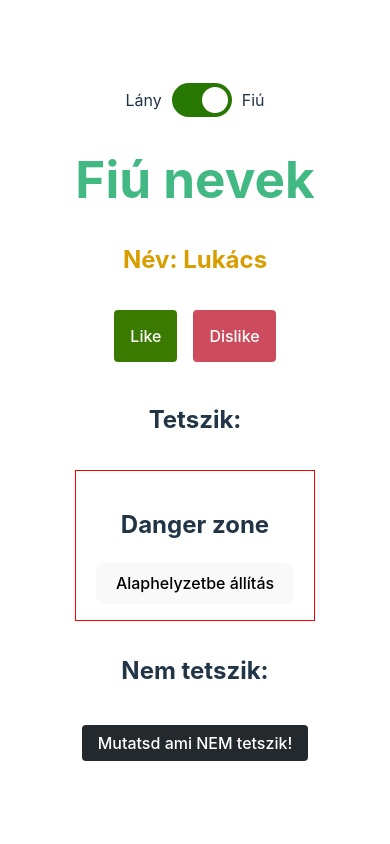
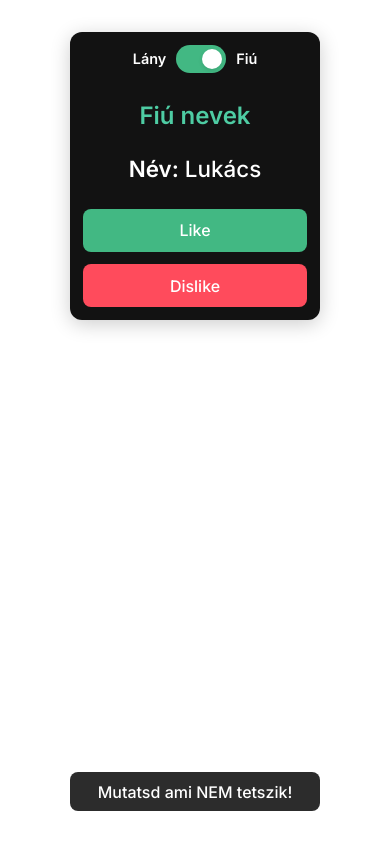
Before and after one commit to therealnemethmate/clash-of-babynames, a Vue app: page / in a window 390 px wide. Shown: the top 844 px of the page. Built offline with nearby package versions, Linux system fonts and the light colour scheme.

Commit message:
refactor: enhance BabyNamesView styling and layout with responsive design

```diff
--- a/src/components/BabyNamesView.vue
+++ b/src/components/BabyNamesView.vue
@@ -41,7 +41,7 @@ function handleReset() {
 
         <h1>{{ nameStore.isBoyNames ? 'Fiú nevek' : 'Lány nevek' }}</h1>
         <h3 class="current-name">
-            Név: {{ nameStore.randomName }}
+            <span class="label">Név:</span> {{ nameStore.randomName }}
         </h3>
         <div class="button-container">
             <button
@@ -60,8 +60,8 @@ function handleReset() {
     </div>
 
     <div class="names-container">
-        <div class="names-list-container">
-            <h2>Tetszik:</h2>
+        <div class="names-list-container liked-names">
+            <h2 class="section-title">Tetszik:</h2>
             <ul class="names-list">
                 <li
                     v-for="name in nameStore.likedNames"
@@ -73,25 +73,25 @@ function handleReset() {
             </ul>
         </div>
 
+        <div class="danger-zone-container">
             <div class="danger-zone">
-            <h2>Danger zone</h2>
+                <h2 class="section-title">Danger zone</h2>
                 <button @click="handleReset">
                     Alaphelyzetbe állítás
                 </button>
             </div>
+        </div>
 
-        <div class="names-list-container">
-            <h2>Nem tetszik: </h2>
+        <div class="names-list-container disliked-names">
+            <h2 class="section-title">Nem tetszik:</h2>
             <button
                 class="show-hide-button"
                 @click="toggleDislikedNames"
             >
                 {{ showDislikedNames ? 'Rejtsd el' : 'Mutatsd' }} ami NEM tetszik!
             </button>
-            <ul
-                v-show="showDislikedNames"
-                class="names-list"
-            >
+            <div class="names-list-wrapper" :class="{ 'hidden': !showDislikedNames }">
+                <ul class="names-list">
                     <li
                         v-for="name in nameStore.dislikedNames"
                         :key="name"
@@ -102,155 +102,173 @@ function handleReset() {
                 </ul>
             </div>
         </div>
+    </div>
 </template>
 
 <style scoped>
+@import url('https://fonts.googleapis.com/css2?family=Inter:wght@400;500;600&display=swap');
+
+body {
+    background-color: #121212;
+    color: #ffffff;
+    font-family: 'Inter', -apple-system, BlinkMacSystemFont, 'Segoe UI', Roboto, Helvetica, Arial, sans-serif;
+    -webkit-font-smoothing: antialiased;
+    -moz-osx-font-smoothing: grayscale;
+}
+
 h1 {
-    color: #42b883;
+    color: #4ecca3;
+    font-weight: 600;
+    margin-bottom: 1.5rem;
+    font-size: 2.2rem;
 }
 
 p {
-    color: #35495e;
+    color: #e0e0e0;
 }
 
 .current-name {
-    color: #d89e00;
-    font-size: 1.5em;
-    font-weight: bold;
-    margin-bottom: 1em;
+    color: #ffffff;
+    font-size: 2em;
+    font-weight: 500;
+    margin-bottom: 1.5em;
+}
+
+.label {
+    font-weight: 600;
+    color: #ffffff;
+}
+
+.section-title {
+    color: #ffffff;
+    font-weight: 600;
+    font-size: 1.5rem;
+    margin-bottom: 1rem;
+}
+
+.button-container {
+    margin-top: 1.5em;
+    display: flex;
+    justify-content: center;
+    gap: 1rem;
+}
+
+.like-button, .dislike-button, .show-hide-button {
+    border: none;
+    border-radius: 8px;
+    padding: 0.8em 1.5em;
+    font-size: 1em;
+    cursor: pointer;
+    transition: all 0.2s ease;
+    font-weight: 500;
+}
+
+.like-button {
+    background-color: #42b883;
+    color: white;
+}
+
+.like-button:hover {
+    background-color: #3aa876;
+}
+
+.dislike-button {
+    background-color: #ff4b5c;
+    color: white;
+}
+
+.dislike-button:hover {
+    background-color: #e6435c;
 }
 
 .show-hide-button {
+    background-color: #2c2c2c;
+    color: #ffffff;
     margin-top: 1em;
-    background-color: #24292e;
-    color: #fff;
-    border: none;
-    border-radius: 4px;
-    padding: 0.5em 1em;
-    font-size: 1em;
-    cursor: pointer;
-    align-items: center;
+    font-weight: 500;
 }
 
 .show-hide-button:hover {
-    background-color: #2f363d;
+    background-color: #3c3c3c;
 }
 
-.like-button {
-    margin: 0.5rem;
-    background-color: #35495e;
-    color: #fff;
-    border: none;
-    border-radius: 4px;
-    padding: 1em 1em;
-    font-size: 1em;
-    cursor: pointer;
-}
-
-.dislike-button {
-    margin: 0.5rem;
-    background-color: #ff4b5c;
-    color: #fff;
-    border: none;
-    border-radius: 4px;
-    padding: 1em 1em;
-    font-size: 1em;
-    cursor: pointer;
-}
-
-.show-hide-button {
-    margin-top: 1em;
-    background-color: #24292e;
-    color: #fff;
-    border: none;
-    border-radius: 4px;
-    padding: 0.5em 1em;
-    font-size: 1em;
-    cursor: pointer;
-    align-items: center;
-}
-
-.show-hide-button:hover {
-    background-color: #2f363d;
-}
-
-.show-hide-button[aria-expanded="true"] svg {
-    transform: rotate(180deg);
-}
-
-.like-button {
-    margin: 0.5rem;
-    background-color: #3b7a00;
-    color: #fff;
-    border: none;
-    border-radius: 4px;
-    padding: 1em 1em;
-    font-size: 1em;
-    cursor: pointer;
-}
-
-.like-button[aria-expanded="true"] svg {
-    transform: rotate(180deg);
-}
-
-.like-button:hover {
-    background-color: #059b11;
-}
-
-.dislike-button {
-    margin: 0.5rem;
-    background-color: #cc4b5c;
-    color: #fff;
-    border: none;
-    border-radius: 4px;
-    padding: 1em 1em;
-    font-size: 1em;
-    cursor: pointer;
-}
-
-.dislike-button[aria-expanded="true"] svg {
-    transform: rotate(180deg);
-}
-
-.dislike-button:hover {
-    background-color: #ff4b5c;
-}
-
-.button-container {
-    margin-top: 1em;
+.names-container {
+    display: flex;
+    flex-wrap: wrap;
+    justify-content: space-between;
+    margin-top: 3em;
+    gap: 2rem;
 }
 
 .names-list-container {
-    margin-top: 2em;
+    flex: 1 1 300px;
+    min-width: 0;
+}
+
+.danger-zone-container {
+    display: flex;
+    justify-content: center;
+    width: 100%;
+    order: 2;
+}
+
+.danger-zone {
+    border: 1px solid #ff4b5c;
+    border-radius: 8px;
+    padding: 1.5em;
+    margin: 2em auto;
+    display: flex;
+    flex-direction: column;
+    align-items: center;
+    width: 250px;
+    background-color: rgba(255, 75, 92, 0.1);
+}
+
+.danger-zone button {
+    background-color: #ff4b5c;
+    color: white;
+    border: none;
+    border-radius: 8px;
+    padding: 0.8em 1.5em;
+    font-size: 1em;
+    cursor: pointer;
+    transition: background-color 0.2s ease;
+    width: 100%;
+    max-width: 200px;
+    font-weight: 500;
+}
+
+.danger-zone button:hover {
+    background-color: #e6435c;
 }
 
 .names-list {
-    list-style: square inside;
+    list-style: none;
     padding: 0;
     font-size: 1.2em;
-    font-weight: bold;
-    color: #6684a5;
+    font-weight: 400;
+    color: #e0e0e0;
 }
 
 .names-list li {
-    margin-bottom: 0.5em;
+    margin-bottom: 0.8em;
     text-transform: capitalize;
-}
-.names-item {
-    margin-bottom: 0.5em;
-}
-
-.danger-zone {
-    border: 1px solid red;
-    padding: 1em;
-    margin-top: 2em;
+    padding: 0.5em;
+    border-radius: 6px;
+    background-color: #2c2c2c;
 }
 
 .gender-toggle {
     display: flex;
     align-items: center;
     justify-content: center;
-    margin-bottom: 20px;
+    margin-bottom: 30px;
+}
+
+.gender-toggle span {
+    color: #ffffff;
+    font-weight: 600;
+    font-size: 1.1rem;
 }
 
 .switch {
@@ -258,7 +276,7 @@ p {
     display: inline-block;
     width: 60px;
     height: 34px;
-    margin: 0 10px;
+    margin: 0 15px;
 }
 
 .switch input {
@@ -274,7 +292,7 @@ p {
     left: 0;
     right: 0;
     bottom: 0;
-    background-color: #ccc;
+    background-color: #555;
     transition: .4s;
 }
 
@@ -287,10 +305,11 @@ p {
     bottom: 4px;
     background-color: white;
     transition: .4s;
+    box-shadow: 0 2px 4px rgba(0,0,0,0.1);
 }
 
 input:checked + .slider {
-    background-color: #277802;
+    background-color: #42b883;
 }
 
 input:checked + .slider:before {
@@ -304,4 +323,162 @@ input:checked + .slider:before {
 .slider.round:before {
     border-radius: 50%;
 }
+
+.baby-names-view {
+    max-width: 800px;
+    margin: 0 auto;
+    padding: 2rem;
+    background-color: #121212;
+    border-radius: 12px;
+    box-shadow: 0 4px 20px rgba(0, 0, 0, 0.2);
+}
+
+h2 {
+    color: #ffffff;
+    font-weight: 600;
+    margin-bottom: 1rem;
+}
+
+.names-list li, .current-name, h1, h2, button {
+    word-break: break-word;
+    overflow-wrap: break-word;
+}
+
+/* Responsive styles */
+@media (max-width: 768px) {
+    .baby-names-view {
+        padding: 1rem;
+    }
+
+    h1 {
+        font-size: 1.8rem;
+    }
+
+    .current-name {
+        font-size: 1.6em;
+    }
+
+    .names-container {
+        flex-direction: column;
+        gap: 1.5rem;
+    }
+
+    .danger-zone-container {
+        order: 3;
+        width: 100%;
+    }
+
+    .danger-zone {
+        width: 100%;
+        max-width: 400px;
+        margin: 1em auto;
+    }
+
+    .button-container {
+        gap: 0.5rem;
+    }
+
+    .like-button, .dislike-button {
+        padding: 0.7em 1.2em;
+    }
+
+    .section-title {
+        font-size: 1.3rem;
+    }
+}
+
+/* Small mobile devices */
+@media (max-width: 480px) {
+    .baby-names-view {
+        padding: 0.8rem;
+    }
+
+    h1 {
+        font-size: 1.5rem;
+        margin-bottom: 1rem;
+    }
+
+    .current-name {
+        font-size: 1.4em;
+        margin-bottom: 1em;
+    }
+
+    .button-container {
+        flex-direction: column;
+        width: 100%;
+        gap: 0.8rem;
+    }
+
+    .like-button, .dislike-button {
+        width: 100%;
+    }
+
+    .gender-toggle span {
+        font-size: 0.9rem;
+    }
+
+    .switch {
+        width: 50px;
+        height: 28px;
+        margin: 0 10px;
+    }
+
+    .slider:before {
+        height: 20px;
+        width: 20px;
+    }
+
+    input:checked + .slider:before {
+        transform: translateX(22px);
+    }
+
+    .names-list {
+        font-size: 1em;
+    }
+
+    .names-list li {
+        padding: 0.4em;
+    }
+
+    .show-hide-button {
+        width: 100%;
+        padding: 0.6em 1em;
+    }
+}
+
+.names-list-wrapper {
+    min-height: 50px;
+    transition: opacity 0.3s ease, max-height 0.3s ease;
+    max-height: 500px;
+    overflow: hidden;
+}
+
+.names-list-wrapper.hidden {
+    opacity: 0;
+    max-height: 0;
+    overflow: hidden;
+}
+
+.names-list-container {
+    flex: 1 1 300px;
+    min-width: 0;
+    display: flex;
+    flex-direction: column;
+}
+
+.names-list {
+    list-style: none;
+    padding: 0;
+    font-size: 1.2em;
+    font-weight: 400;
+    color: #e0e0e0;
+    flex-grow: 1;
+}
+
+/* Ensure consistent layout for both columns */
+.liked-names, .disliked-names {
+    display: flex;
+    flex-direction: column;
+    min-height: 300px;
+}
 </style>
```
Lines whose indentation alone changed are shown as unchanged.
